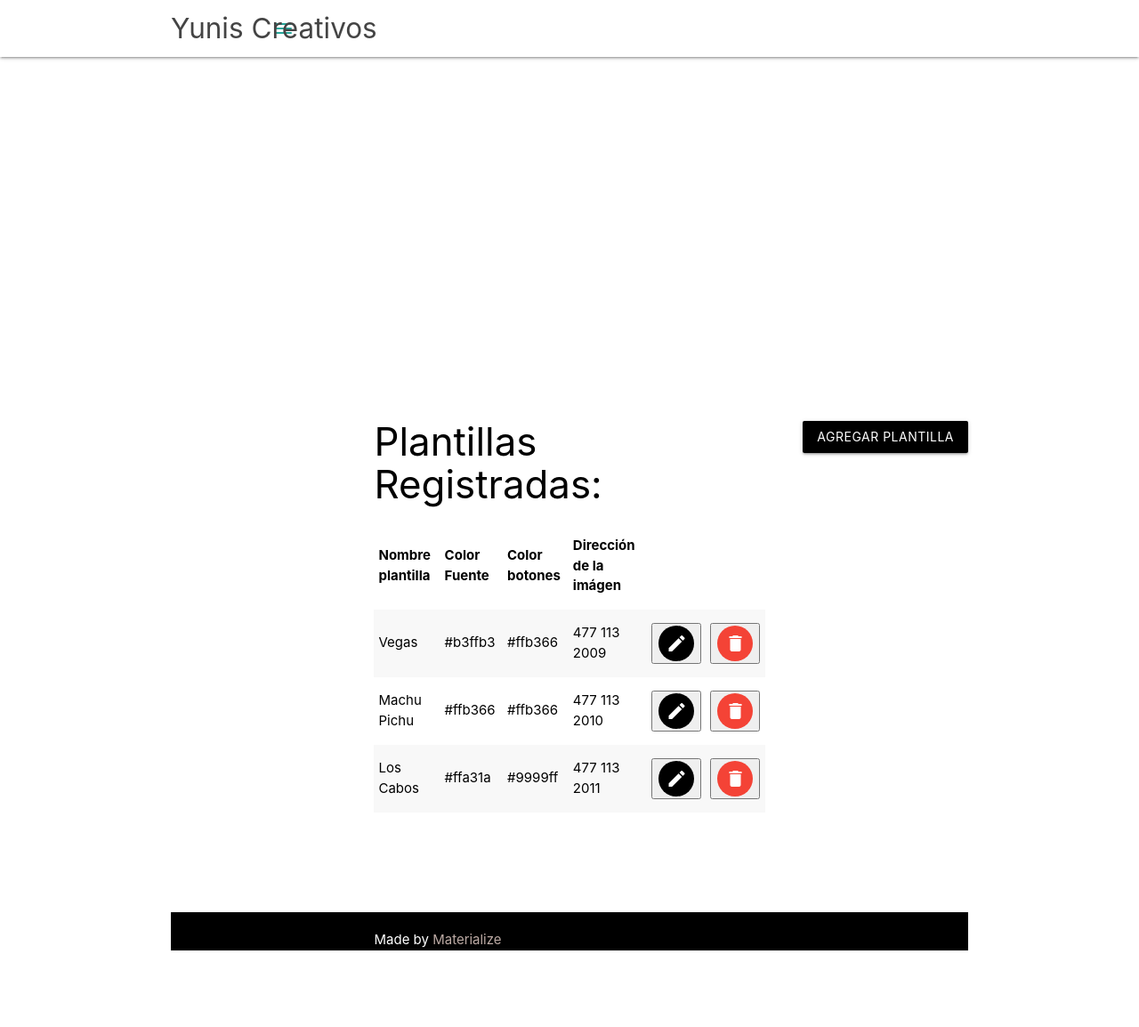
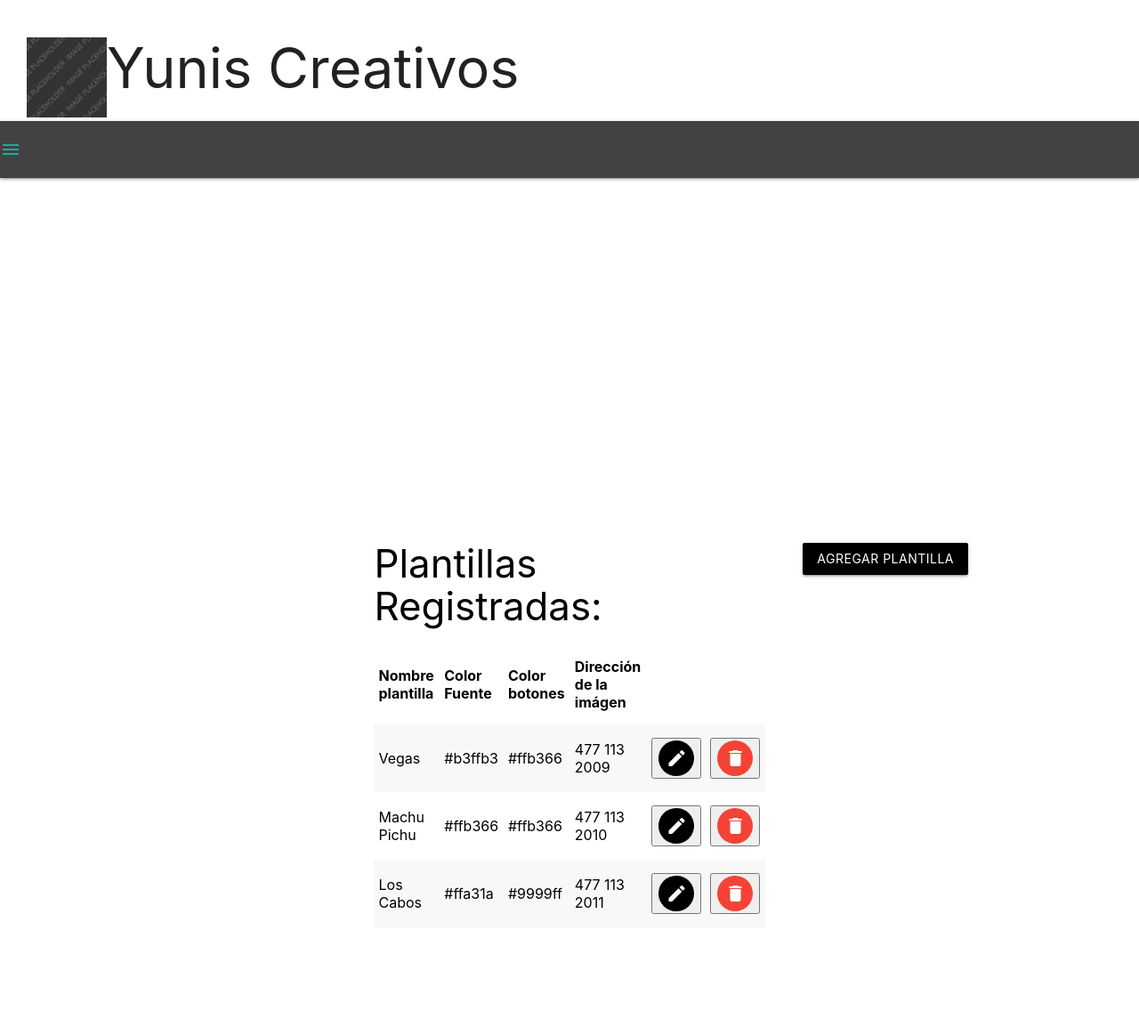
Before and after one commit to DanteMaxF/IngeniumDevelopment, a PHP site: page /plantillas.php in a window 1280 px wide. Shown: the whole page at 89% size. Before the commit the page ends 1068 px from the top, so only its background shows below. Run offline with PHP 8.4, Linux system fonts and the light colour scheme; some libraries are stand-ins or nearby versions.

Commit message:
Modificar plantillas.php y registrar usuario.php

```diff
--- /dev/null
+++ b/YunisCreativos/_footer.html
@@ -0,0 +1,11 @@
+<script type="text/javascript" src="https://code.jquery.com/jquery-3.2.1.min.js"></script>
+<script type="text/javascript" src="js/materialize.min.js"></script>
+<script type="text/javascript" src="js/init.js"></script>
+
+<script>
+  $( document ).ready(function(){
+    $(".button-collapse").sideNav();
+  });
+</script>
+</body>
+</html>
--- a/YunisCreativos/_navbarCEO.html
+++ b/YunisCreativos/_navbarCEO.html
@@ -19,32 +19,20 @@
       </div>
 
     <nav>
-    <div class="nav-wrapper grey darken-4">
+    <div class="nav-wrapper grey darken-3">
       <a href="#" data-activates="mobile-demo" class="button-collapse"><i class="material-icons">menu</i></a>
       <ul class="left hide-on-med-and-down">
         <li><a href="">Eventos</a></li>
-        <li><a href="plantillas.html">Plantillas</a></li>
-        <li><a href="Consulta de usuarios.html">Usuarios</a></li>
+        <li><a href="plantillas.php">Plantillas</a></li>
+        <li><a href="Consulta de usuarios.php">Usuarios</a></li>
 
       </ul>
       <ul class="side-nav" id="mobile-demo">
         <li><a href="">Eventos</a></li>
-        <li><a href="plantillas.html">Plantillas</a></li>
-        <li><a href="Consulta de usuarios.html">Usuarios</a></li>
+        <li><a href="plantillas.php">Plantillas</a></li>
+        <li><a href="Consulta de usuarios.php">Usuarios</a></li>
       </ul>
     </div>
   </nav>
 
 </header>
-
-<script type="text/javascript" src="https://code.jquery.com/jquery-3.2.1.min.js"></script>
-<script type="text/javascript" src="js/materialize.min.js"></script>
-<script type="text/javascript" src="js/init.js"></script>
-
-<script>
-  $( document ).ready(function(){
-    $(".button-collapse").sideNav();
-  });
-</script>
-</body>
-</html>
--- a/YunisCreativos/plantillas.php
+++ b/YunisCreativos/plantillas.php
@@ -1,30 +1,4 @@
-<!DOCTYPE html>
-<html lang="en">
-<head>
-  <meta http-equiv="Content-Type" content="text/html; charset=UTF-8"/>
-  <meta name="viewport" content="width=device-width, initial-scale=1"/>
-  <title>main-page-usuario</title>
-
-  <!-- CSS  -->
-  <link href="https://fonts.googleapis.com/icon?family=Material+Icons" rel="stylesheet">
-  <link href="css/materialize.css" type="text/css" rel="stylesheet" media="screen,projection"/>
-  <link href="css/style.css" type="text/css" rel="stylesheet" media="screen,projection"/>
-</head>
-<body>
-  <nav class="white" role="navigation">
-    <div class="nav-wrapper container">
-      <a id="logo-container" href="#" class="brand-logo">Yunis Creativos</a>
-      <ul class="right hide-on-med-and-down">
-        <li><a href="#">Navbar Link</a></li>
-      </ul>
-
-      <ul id="nav-mobile" class="side-nav">
-        <li><a href="#">Navbar Link</a></li>
-      </ul>
-      <a href="#" data-activates="nav-mobile" class="button-collapse"><i class="material-icons">menu</i></a>
-    </div>
-  </nav>
-
+<?php include("_navbarCEO.html"); ?>
   <div id="index-banner" class="parallax-container">
     <div class="section no-pad-bot">
       <div class="container">
@@ -155,19 +129,4 @@
        </a></div>
       <br>
       <br>
-  </div>
-  <footer class="page-footer black">
-    <div class="container">
-      <div class="row">
-
-      <div class="container">
-      Made by <a class="brown-text text-lighten-3" href="http://materializecss.com">Materialize</a>
-      </div>
-    </div>
-  </footer>
-  <!--  Scripts-->
-  <script src="https://code.jquery.com/jquery-2.1.1.min.js"></script>
-  <script src="js/materialize.js"></script>
-  <script src="js/init.js"></script>
-  </body>
-</html>
+ <?php include("_footer.html"); ?>
```
Also changed, not shown: YunisCreativos/_navbarEmpleado.html (+37 -0 lines), YunisCreativos/registro_usuario.php (renamed from YunisCreativos/Registro Usuario.php, +4 -82 lines), YunisCreativos/consulta_de_usuarios.php (renamed from YunisCreativos/Consulta de usuarios.php), YunisCreativos/home_coordinador.php (renamed from YunisCreativos/home-coordinador.php), YunisCreativos/home_invitado.php (renamed from YunisCreativos/home-invitado.php), YunisCreativos/registro_invitado.php (renamed from YunisCreativos/registro-invitado.php).
